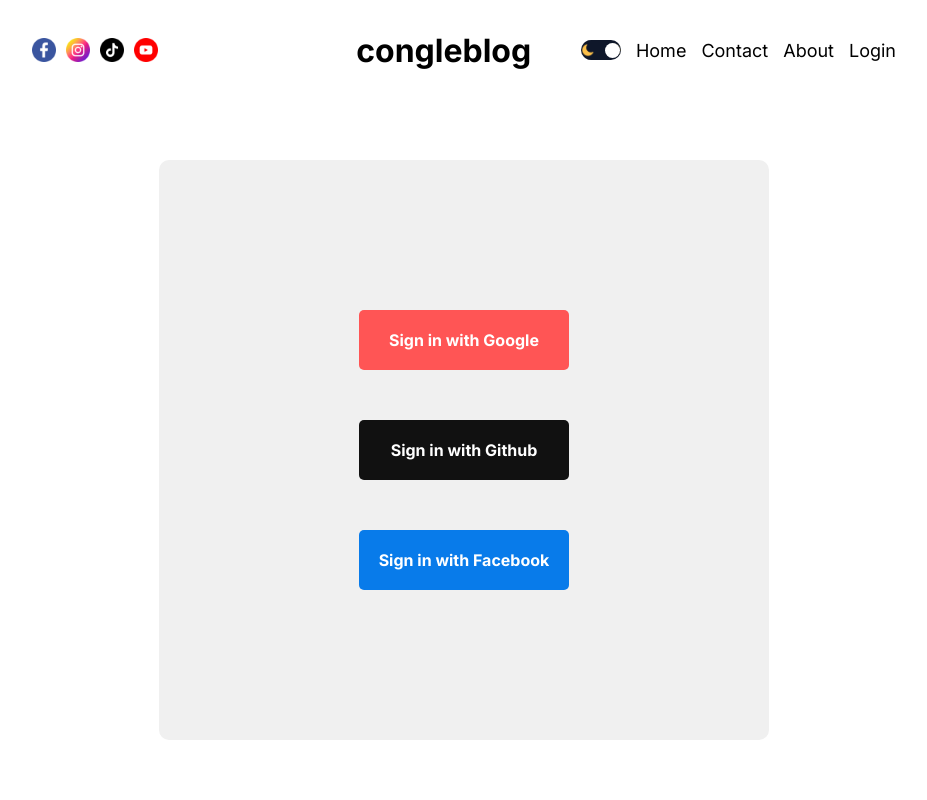
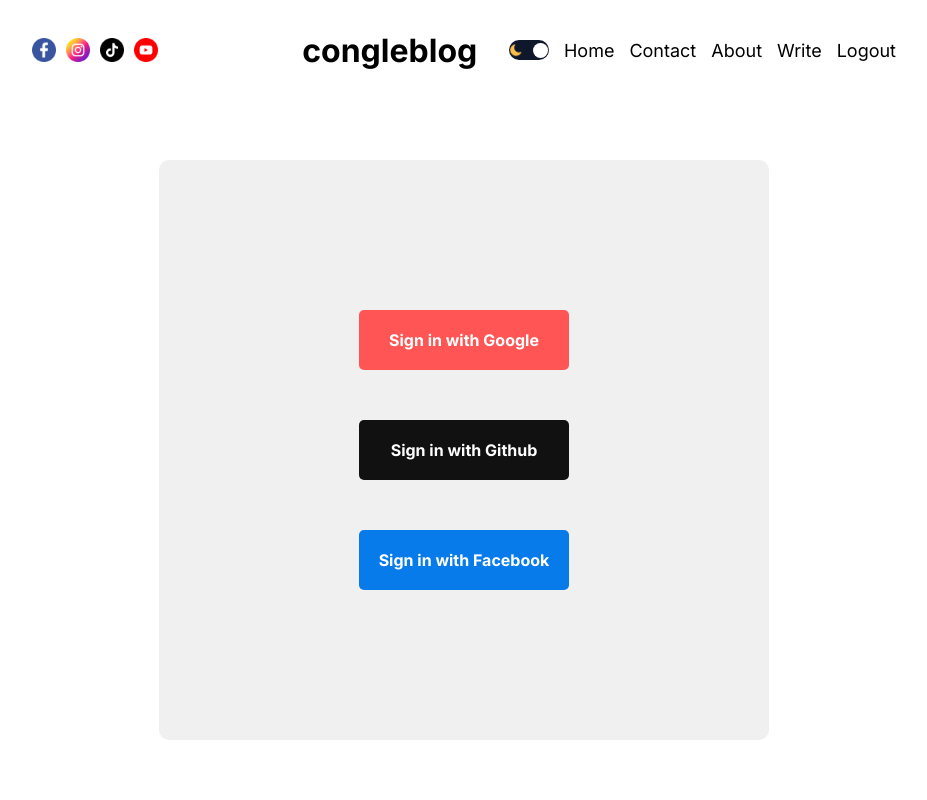
Before and after one commit to ltcong1411/blog, a Next.js app: page /login in a window 1280 px wide. Shown: the top 800 px of the page, without its empty margins (176-1103 px from the left). Built offline with nearby package versions, Linux system fonts and the light colour scheme; no server answers.

Commit message:
Next.js How to Sign in with Google

```diff
--- a/src/app/login/page.jsx
+++ b/src/app/login/page.jsx
@@ -1,12 +1,21 @@
 "use client";
 
+import { useRouter } from "next/navigation";
 import styles from "./loginPage.module.css";
 import { signIn, useSession } from "next-auth/react";
 
 const LoginPage = () => {
   const { data, status } = useSession();
 
-  console.log(data, status);
+  const router = useRouter()
+
+  if (status === "loading") {
+    return <div style={styles.loading}>Loading...</div>
+  }
+
+  if (status === "authenticated") {
+    router.push("/")
+  }
 
   return (
     <div className={styles.container}>
--- a/src/components/authLinks/AuthLinks.jsx
+++ b/src/components/authLinks/AuthLinks.jsx
@@ -3,21 +3,26 @@
 import React, { useState } from "react";
 import styles from "./authLinks.module.css"
 import Link from "next/link"
+import { signOut } from "next-auth/react"
 
 
 const AuthLinks = () => {
 
     const [open, setOpen] = useState(false)
 
-    const status = "notautheticated"
+    const status = "autheticated"
     return (
         <>
             {status === "notautheticated" ? (
-                <Link href="/login" className={styles.link}>Login</Link>
+                <Link href="/login" className={styles.link}>
+                    Login
+                </Link>
             ) : (
                 <>
-                    <Link href="/write" className={styles.link}>Write</Link>
-                    <span className={styles.link}>Logout</span>
+                    <Link href="/write" className={styles.link}>
+                        Write
+                    </Link>
+                    <span className={styles.link} onClick={signOut}>Logout</span>
                 </>
             )}
             <div className={styles.bugger} onClick={() => setOpen(!open)}>
```
